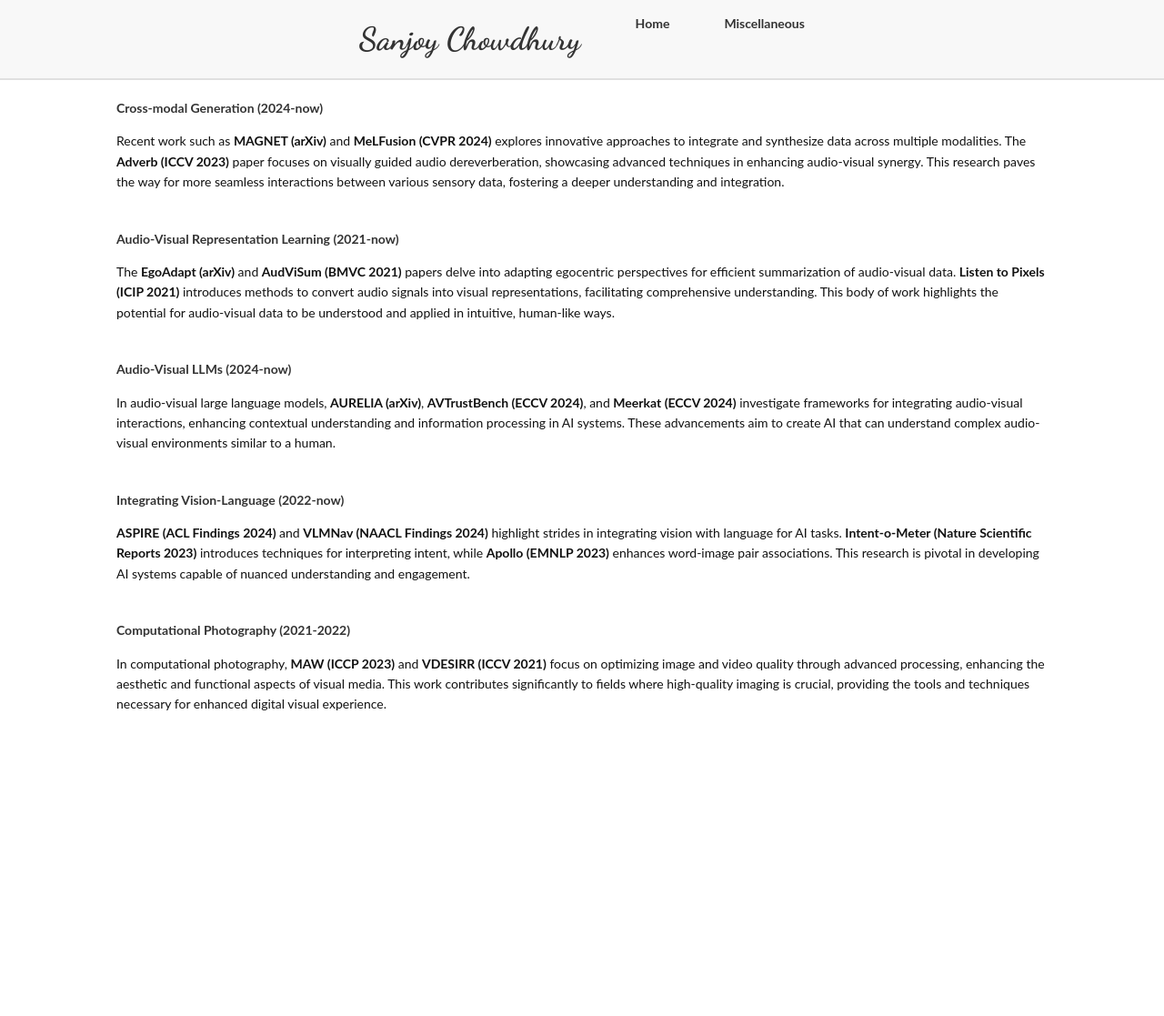
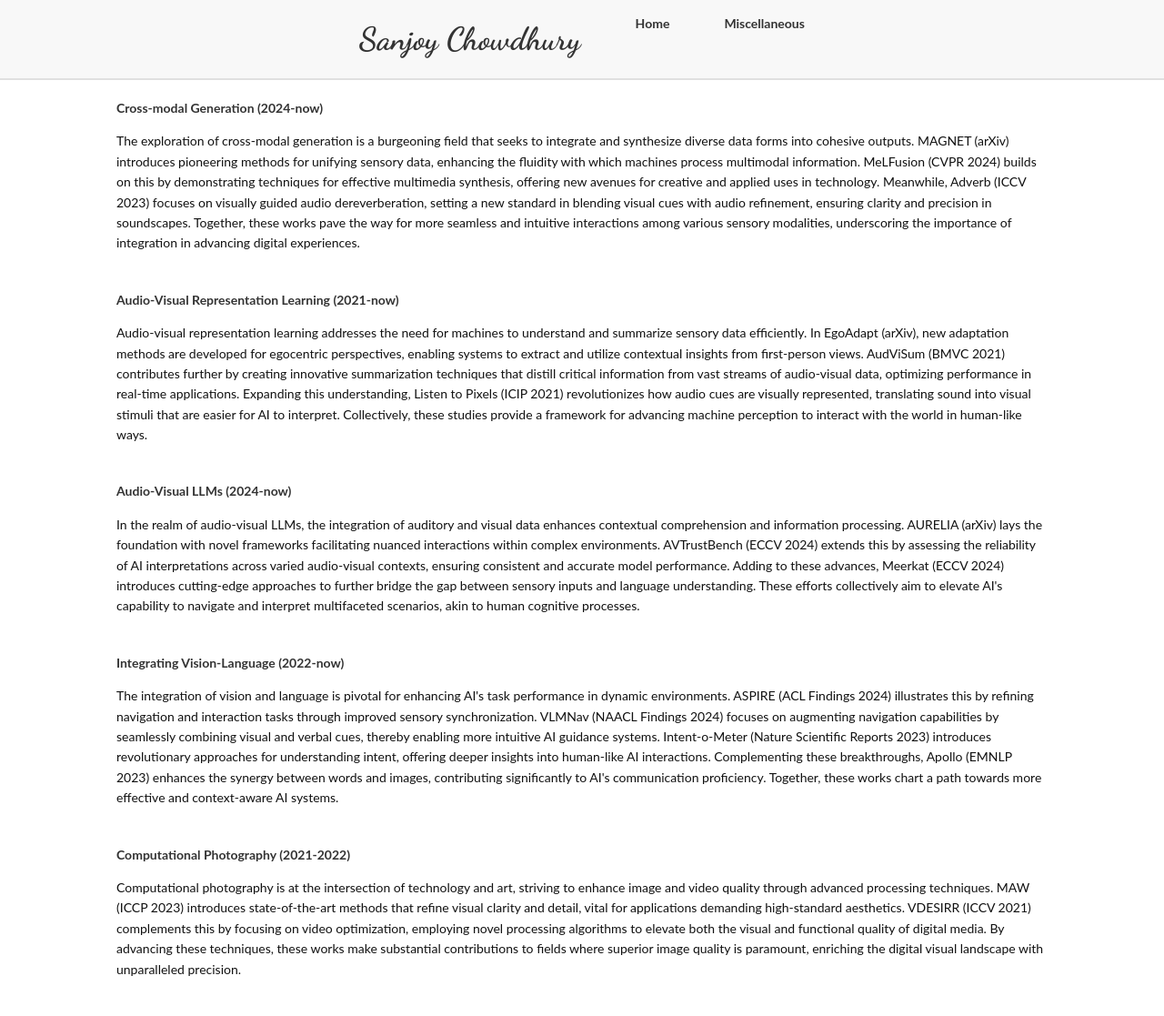
Before and after one commit to schowdhury671/schowdhury671.github.io, a Jekyll site: the page research/index.html, which Jekyll copies as it is, in a window 1280 px wide. Shown: the whole page at 91% size. Built offline with Jekyll 4.4.1, drawn with Linux system fonts in a browser that asks for light colours; before the commit the page ends 900 px from its top, so only the background shows below that.

Commit message:
Update index.html

```diff
--- a/research/index.html
+++ b/research/index.html
@@ -81,7 +81,7 @@
             <div class="text">
                 <h3>Cross-modal Generation (2024-now)</h3>
                 <p>
-                    Recent work such as <strong>MAGNET (arXiv)</strong> and <strong>MeLFusion (CVPR 2024)</strong> explores innovative approaches to integrate and synthesize data across multiple modalities. The <strong>Adverb (ICCV 2023)</strong> paper focuses on visually guided audio dereverberation, showcasing advanced techniques in enhancing audio-visual synergy. This research paves the way for more seamless interactions between various sensory data, fostering a deeper understanding and integration.
+                    The exploration of cross-modal generation is a burgeoning field that seeks to integrate and synthesize diverse data forms into cohesive outputs. MAGNET (arXiv) introduces pioneering methods for unifying sensory data, enhancing the fluidity with which machines process multimodal information. MeLFusion (CVPR 2024) builds on this by demonstrating techniques for effective multimedia synthesis, offering new avenues for creative and applied uses in technology. Meanwhile, Adverb (ICCV 2023) focuses on visually guided audio dereverberation, setting a new standard in blending visual cues with audio refinement, ensuring clarity and precision in soundscapes. Together, these works pave the way for more seamless and intuitive interactions among various sensory modalities, underscoring the importance of integration in advancing digital experiences.
                 </p>
             </div>
         </div>
@@ -90,7 +90,7 @@
             <div class="text">
                 <h3>Audio-Visual Representation Learning (2021-now)</h3>
                 <p>
-                    The <strong>EgoAdapt (arXiv)</strong> and <strong>AudViSum (BMVC 2021)</strong> papers delve into adapting egocentric perspectives for efficient summarization of audio-visual data. <strong>Listen to Pixels (ICIP 2021)</strong> introduces methods to convert audio signals into visual representations, facilitating comprehensive understanding. This body of work highlights the potential for audio-visual data to be understood and applied in intuitive, human-like ways.
+                   Audio-visual representation learning addresses the need for machines to understand and summarize sensory data efficiently. In EgoAdapt (arXiv), new adaptation methods are developed for egocentric perspectives, enabling systems to extract and utilize contextual insights from first-person views. AudViSum (BMVC 2021) contributes further by creating innovative summarization techniques that distill critical information from vast streams of audio-visual data, optimizing performance in real-time applications. Expanding this understanding, Listen to Pixels (ICIP 2021) revolutionizes how audio cues are visually represented, translating sound into visual stimuli that are easier for AI to interpret. Collectively, these studies provide a framework for advancing machine perception to interact with the world in human-like ways.
                 </p>
             </div>
         </div>
@@ -99,7 +99,7 @@
             <div class="text">
                 <h3>Audio-Visual LLMs (2024-now)</h3>
                 <p>
-                    In audio-visual large language models, <strong>AURELIA (arXiv)</strong>, <strong>AVTrustBench (ECCV 2024)</strong>, and <strong>Meerkat (ECCV 2024)</strong> investigate frameworks for integrating audio-visual interactions, enhancing contextual understanding and information processing in AI systems. These advancements aim to create AI that can understand complex audio-visual environments similar to a human.
+                    In the realm of audio-visual LLMs, the integration of auditory and visual data enhances contextual comprehension and information processing. AURELIA (arXiv) lays the foundation with novel frameworks facilitating nuanced interactions within complex environments. AVTrustBench (ECCV 2024) extends this by assessing the reliability of AI interpretations across varied audio-visual contexts, ensuring consistent and accurate model performance. Adding to these advances, Meerkat (ECCV 2024) introduces cutting-edge approaches to further bridge the gap between sensory inputs and language understanding. These efforts collectively aim to elevate AI's capability to navigate and interpret multifaceted scenarios, akin to human cognitive processes.
                 </p>
             </div>
         </div>
@@ -108,7 +108,7 @@
             <div class="text">
                 <h3>Integrating Vision-Language (2022-now)</h3>
                 <p>
-                    <strong>ASPIRE (ACL Findings 2024)</strong> and <strong>VLMNav (NAACL Findings 2024)</strong> highlight strides in integrating vision with language for AI tasks. <strong>Intent-o-Meter (Nature Scientific Reports 2023)</strong> introduces techniques for interpreting intent, while <strong>Apollo (EMNLP 2023)</strong> enhances word-image pair associations. This research is pivotal in developing AI systems capable of nuanced understanding and engagement.
+                    The integration of vision and language is pivotal for enhancing AI's task performance in dynamic environments. ASPIRE (ACL Findings 2024) illustrates this by refining navigation and interaction tasks through improved sensory synchronization. VLMNav (NAACL Findings 2024) focuses on augmenting navigation capabilities by seamlessly combining visual and verbal cues, thereby enabling more intuitive AI guidance systems. Intent-o-Meter (Nature Scientific Reports 2023) introduces revolutionary approaches for understanding intent, offering deeper insights into human-like AI interactions. Complementing these breakthroughs, Apollo (EMNLP 2023) enhances the synergy between words and images, contributing significantly to AI's communication proficiency. Together, these works chart a path towards more effective and context-aware AI systems.
                 </p>
             </div>
         </div>
@@ -117,7 +117,7 @@
             <div class="text">
                 <h3>Computational Photography (2021-2022)</h3>
                 <p>
-                    In computational photography, <strong>MAW (ICCP 2023)</strong> and <strong>VDESIRR (ICCV 2021)</strong> focus on optimizing image and video quality through advanced processing, enhancing the aesthetic and functional aspects of visual media. This work contributes significantly to fields where high-quality imaging is crucial, providing the tools and techniques necessary for enhanced digital visual experience.
+                    Computational photography is at the intersection of technology and art, striving to enhance image and video quality through advanced processing techniques. MAW (ICCP 2023) introduces state-of-the-art methods that refine visual clarity and detail, vital for applications demanding high-standard aesthetics. VDESIRR (ICCV 2021) complements this by focusing on video optimization, employing novel processing algorithms to elevate both the visual and functional quality of digital media. By advancing these techniques, these works make substantial contributions to fields where superior image quality is paramount, enriching the digital visual landscape with unparalleled precision.
                 </p>
             </div>
         </div>
```
